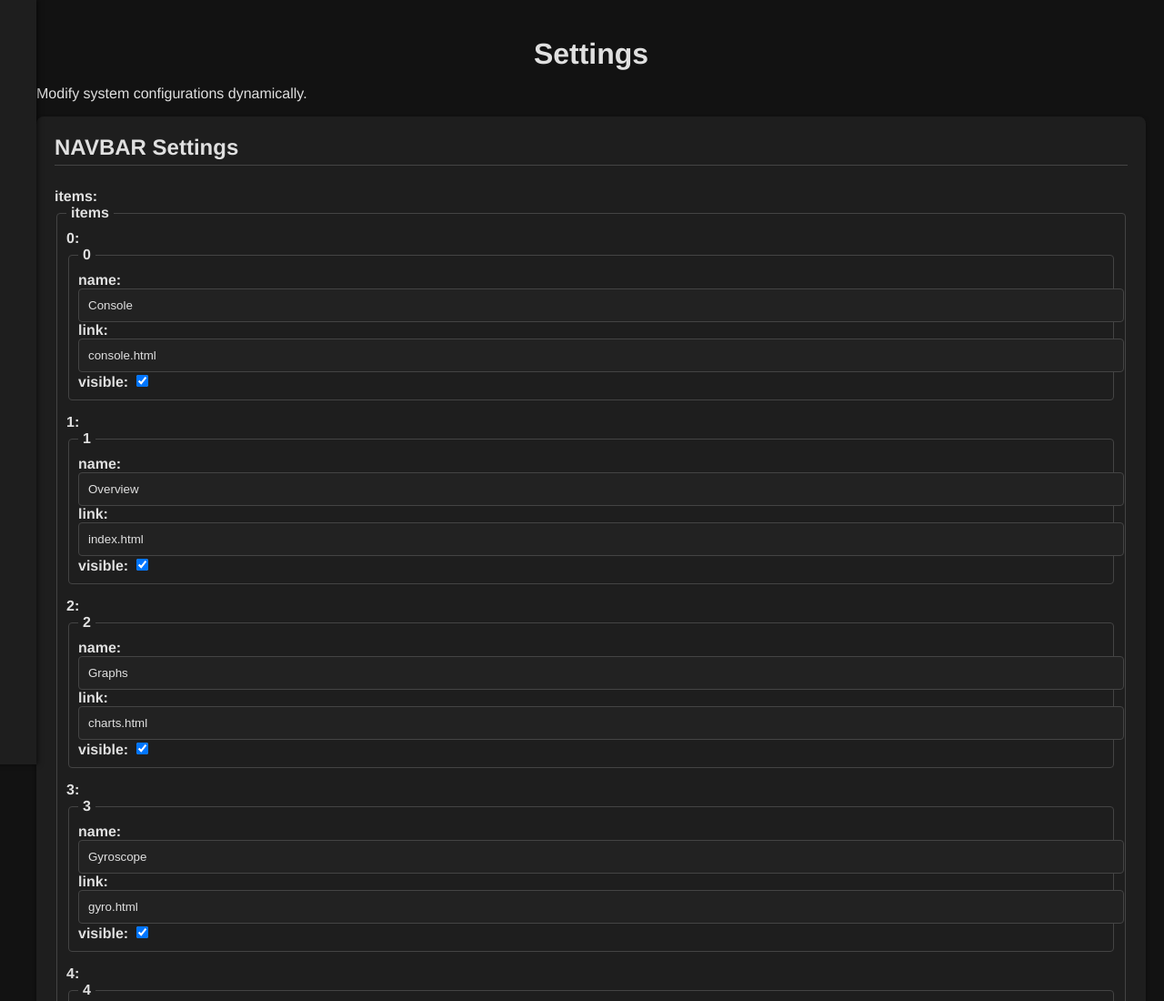
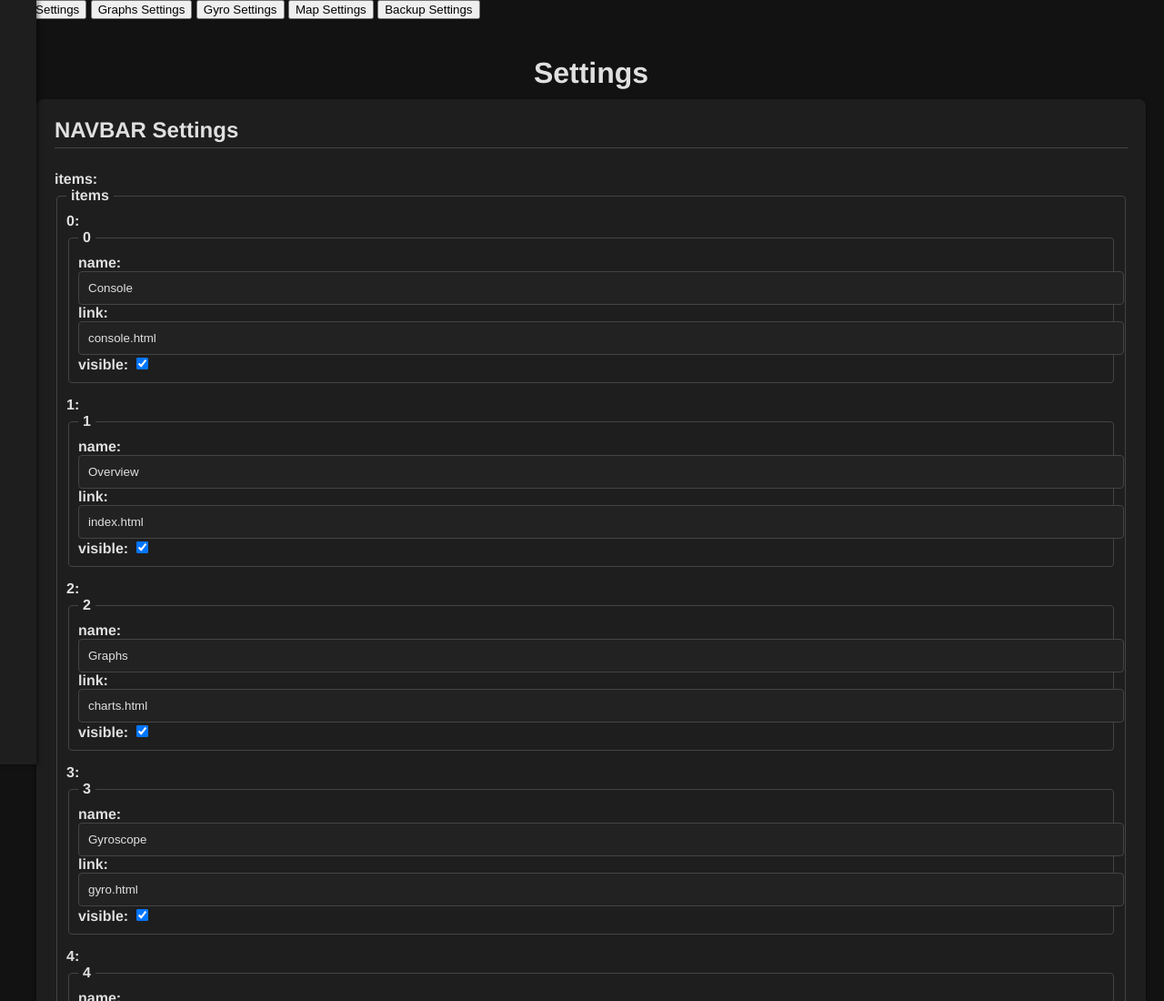
Before and after one commit to abyssxd/CanSat-v2, a website: page public/settings.html in a window 1280 px wide. Shown: the top 1100 px of the page at 91% size. Drawn offline with nearby package versions, Linux system fonts and the light colour scheme.

Commit message:
Update settings.html

```diff
--- a/public/settings.html
+++ b/public/settings.html
@@ -4,28 +4,60 @@
   <meta charset="UTF-8">
   <meta name="viewport" content="width=device-width, initial-scale=1">
   <title>Settings | Vila2Sat</title>
+
+  <!-- External Libraries -->
+  <script src="https://cdn.jsdelivr.net/npm/chart.js"></script>
+
+  <!-- Stylesheets -->
   <link rel="stylesheet" type="text/css" href="css/nav.css">
   <link rel="stylesheet" type="text/css" href="css/settings.css">
-  <script src="https://cdn.jsdelivr.net/npm/chart.js"></script>
+
+  <!-- Global & Page Scripts -->
+  <script src="js/global.js" defer></script>
+  <script src="js/settings.js" defer></script>
 </head>
-<body>
-  <!-- Sidebar -->
+<body onload="initializeNavbar()">
+  <!-- Sidebar (loaded dynamically via global.js) -->
   <div class="sidebar" id="sidebar">
     <button class="close-btn" onclick="toggleSidebar()">×</button>
     <h2>Vila2Sat</h2>
-    <ul id="navbar"></ul>
+    <!-- Use the same ID as in other pages -->
+    <ul id="sidebar-links"></ul>
   </div>
 
   <!-- Sidebar Toggle Button -->
   <button class="open-btn" onclick="toggleSidebar()">☰</button>
 
+  <!-- Top Navigation Bar for Settings Sections -->
+  <div id="settings-nav">
+    <button onclick="scrollToSection('csvSection')">CSV Settings</button>
+    <button onclick="scrollToSection('graphsSection')">Graphs Settings</button>
+    <button onclick="scrollToSection('gyroSection')">Gyro Settings</button>
+    <button onclick="scrollToSection('mapSection')">Map Settings</button>
+    <button onclick="scrollToSection('backupSection')">Backup Settings</button>
+  </div>
+
   <!-- Main Content -->
   <div class="content">
     <h1>Settings</h1>
-    <p>Modify system configurations dynamically.</p>
-    <div id="settingsContainer"></div>
+    <div id="settingsContainer">
+      <!-- Settings sections are dynamically generated by settings.js -->
+    </div>
   </div>
 
-  <script src="js/settings.js"></script>
+  <!-- Inline Utility Scripts -->
+  <script>
+    // Toggle the sidebar's visibility
+    function toggleSidebar() {
+      document.getElementById("sidebar").classList.toggle("active");
+    }
+    // Smooth scroll to a section (by its ID)
+    function scrollToSection(sectionId) {
+      const section = document.getElementById(sectionId);
+      if (section) {
+        section.scrollIntoView({ behavior: 'smooth' });
+      }
+    }
+  </script>
 </body>
 </html>
```
